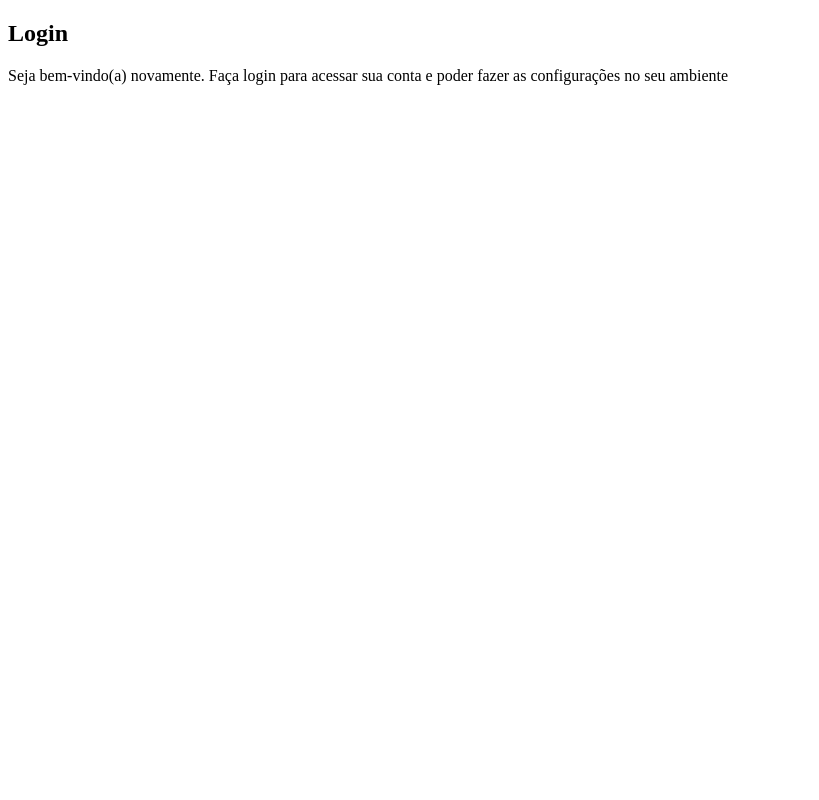
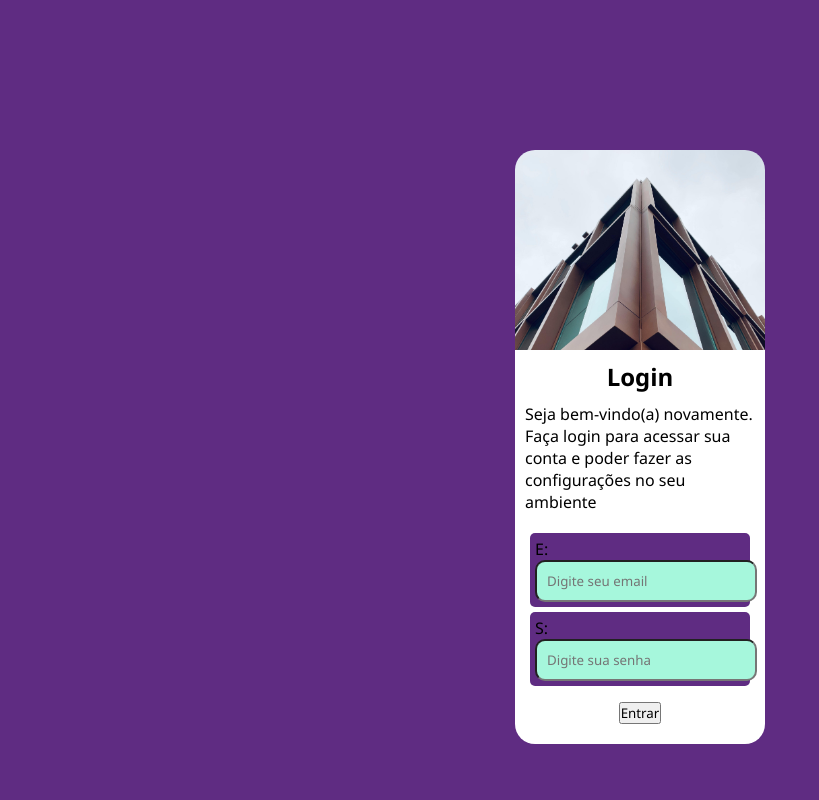
Before and after one commit to poxajordaun/projeto-login, a PHP site: page / in a window 1280 px wide. Shown: the whole page, without its empty margins (0-819 px from the left). Run offline with PHP 8.4, Linux system fonts and the light colour scheme.

Commit message:
atualizações

```diff
--- a/estilos/style.css
+++ b/estilos/style.css
@@ -5,3 +5,80 @@
     Verde: #49a09d
     Lilás: #5f2c82
 */
+
+*{
+    padding: 0px;
+    margin: 0px;
+    font-family: 'Segoe UI', Tahoma, Geneva, Verdana, sans-serif;
+    box-sizing: border-box;
+}
+
+body, html {
+    background-color: #5f2c82;
+    height: 100vh;
+    width: 100vw;
+}
+
+main {
+    position: relative;
+    height: 100vh;
+    width: 100vw;
+
+}
+
+section#login {
+    position: absolute;
+    top: 50%;
+    left: 50%;
+    transform: translate(-50%, -50%);
+    width: 250px;
+    height: 500px;
+    margin: auto;
+    border-radius: 20px;
+}
+
+div#formulario {
+    background-color: white;
+    padding: 10px;
+}
+
+div#imagem {
+    height: 200px;
+    background-image: url(../imagens/pexels-david-underland-3523621.jpg);
+    background-size: cover;
+    background-position: top center;
+    border-radius: 20px 20px 0px 0px;
+}
+
+h1#titulo {
+    text-align: center;
+    padding-bottom: 10px;
+    font-weight: bold;
+}
+
+div#formulario {
+    text-align: left;
+    border-radius: 0px 0px 20px 20px;
+}
+
+p#texto {
+    padding-bottom: 15px;
+}
+
+p.usuario {
+    background-color: #5f2c82;
+    padding: 5px;
+    border-radius: 5px;
+    margin: 5px;
+}
+
+input.digite {
+    background-color: rgb(166, 247, 220);
+    padding: 10px;
+    border-radius: 10px
+}
+
+p#entrar {
+    text-align: center;
+    padding: 10px;
+}
--- a/index.html
+++ b/index.html
@@ -13,9 +13,22 @@
 
             </div>
             <div id="formulario">
-                <h1>Login</h1>
-                <p>Seja bem-vindo(a) novamente. Faça login para acessar sua conta e poder fazer as configurações no seu ambiente</p>
-                <form action="login.php" method="post"></form>
+                <h1 id="titulo">Login</h1>
+                <p id="texto">Seja bem-vindo(a) novamente. Faça login para acessar sua conta e poder fazer as configurações no seu ambiente</p>
+                <form action="login.php" method="post">
+                    <p class="usuario">
+                        <label for="iemail">E: </label>
+                        <input class="digite" type="email" name="email" id="iemail" required autocomplete="email" placeholder="Digite seu email">
+                    </p>
+
+                    <p class="usuario">
+                        <label for="isenha">S: </label>
+                        <input class="digite" type="password" name="senha" id="isenha" required minlength="8" maxlength="20" placeholder="Digite sua senha">
+                    </p>
+                    <p id="entrar">
+                        <input type="submit" value="Entrar">
+                    </p>
+                </form>
             </div>
         </section>
     </main>
```
Also changed, not shown: imagens/74472.png (added).
